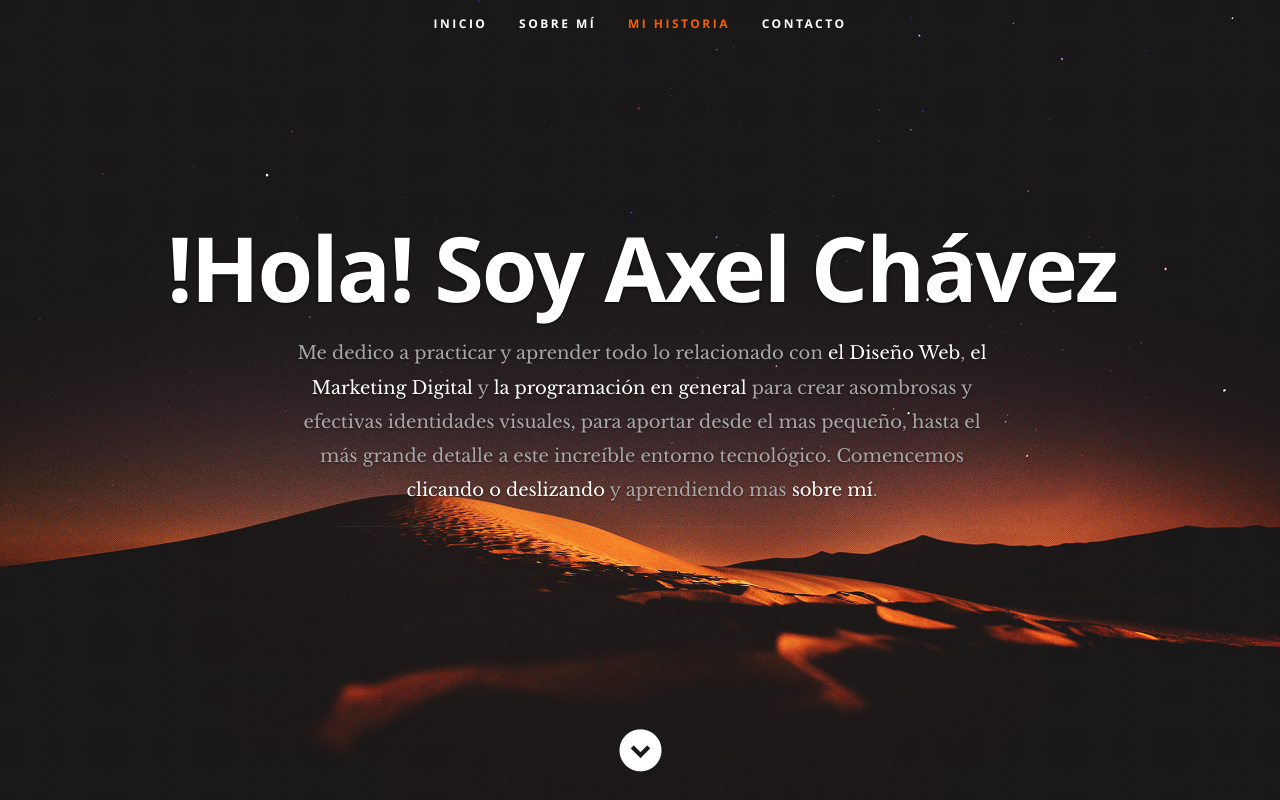
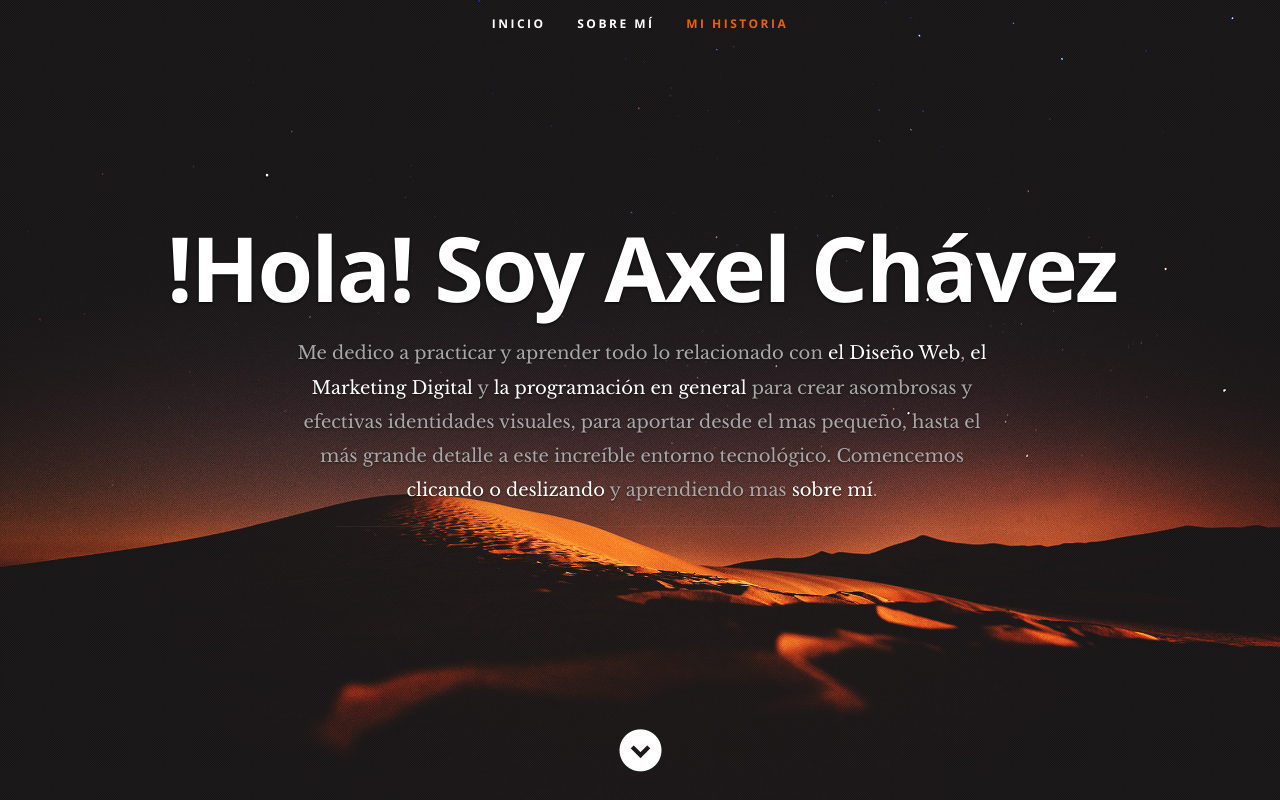
Before and after one commit to AxelCh14/CV-AChavez, a plain HTML site: page index.html in a window 1280 px wide. Shown: the top 800 px of the page. Drawn offline with nearby package versions, Linux system fonts and the light colour scheme.

Commit message:
quitar contacto

```diff
--- a/index.html
+++ b/index.html
@@ -47,7 +47,6 @@
             <li class="current"><a class="smoothscroll" href="#home">Inicio</a></li>
             <li><a class="smoothscroll" href="#about">Sobre mí</a></li>
 	         <li><a class="smoothscroll" href="#resume">Mi historia</a></li>
-            <li><a class="smoothscroll" href="#contact">Contacto</a></li>
          </ul> <!-- end #nav -->
 
       </nav> <!-- end #nav-wrap -->
```
